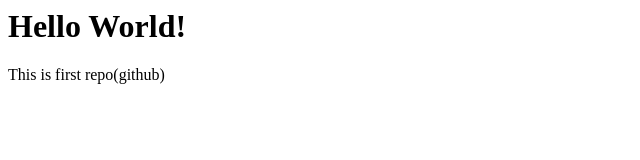
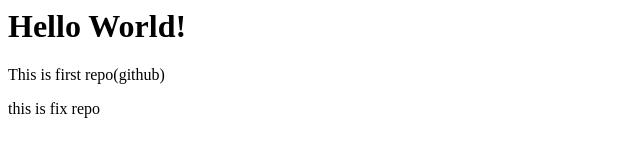
Before and after one commit to NIMRA345/gihubrepo, a plain HTML site: page index.html in a window 1280 px wide. Shown: the whole page, without its empty margins (0-640 px from the left). Drawn offline with Linux system fonts and the light colour scheme.

Commit message:
Update index.html

```diff
--- a/index.html
+++ b/index.html
@@ -1,2 +1,3 @@
 <h1>Hello World!</h1>
 <p>This is first repo(github)</p>
+<P>this is fix repo</P>
```
